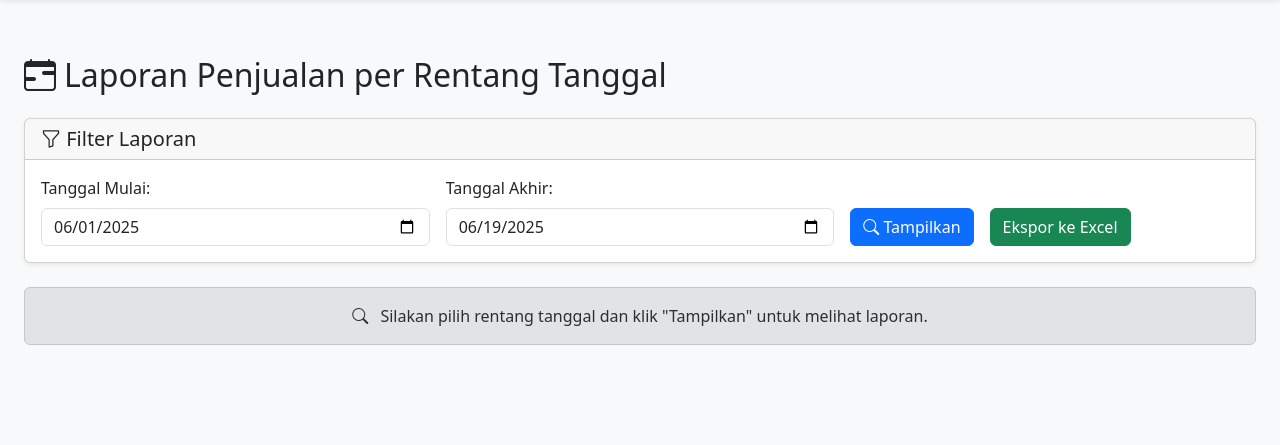
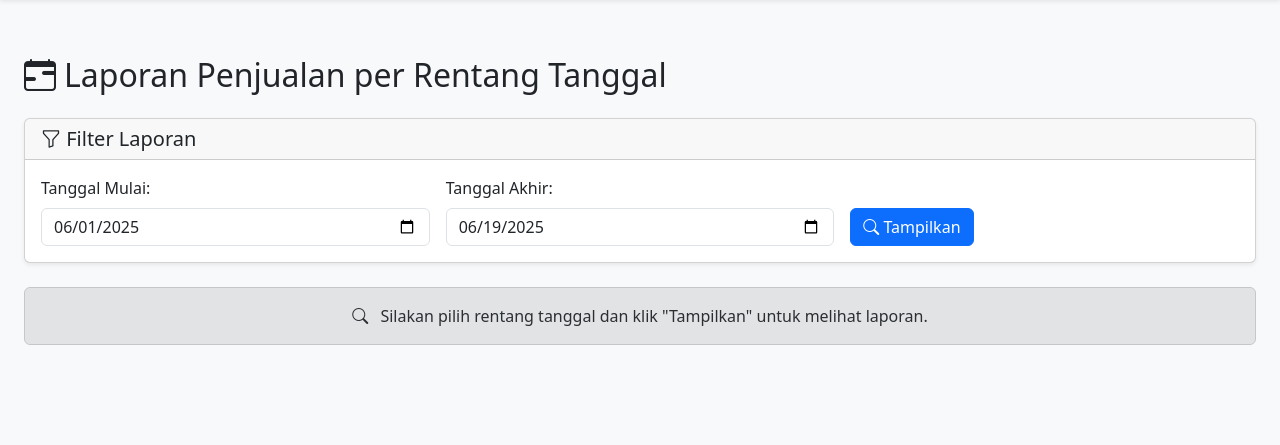
Before and after one commit to hikingbearz/orilookpos, a Flask app: page /admin/reports/sales_by_date_range in a window 1280 px wide. Shown: the part 56-501 px from the top of the page. Run offline with Flask 3, Linux system fonts and the light colour scheme; the visitor is signed in with stand-in values (Sample User, id 1); some libraries are stand-ins or nearby versions.

Commit message:
Update sales_by_date_range_report.html

```diff
--- a/templates/admin/reports/sales_by_date_range_report.html
+++ b/templates/admin/reports/sales_by_date_range_report.html
@@ -53,12 +53,7 @@
                     <div class="col-md-auto">
                         <button type="submit" class="btn btn-primary"><i class="bi bi-search"></i> Tampilkan</button>
                     </div>
-                    <div class="col-md-auto">
-                        <!-- Tombol Ekspor BARU, dengan action ke rute ekspor -->
-                        <button type="submit" formmethod="POST" formaction="{{ url_for('export_excel') }}" class="btn btn-success">
-                            <i class="fas fa-file-excel"></i> Ekspor ke Excel
-                        </button>
-                    </div>
+                    <!-- Tombol Ekspor ke Excel telah dihapus dari sini -->
                 </div>
             </form>
         </div>
```
